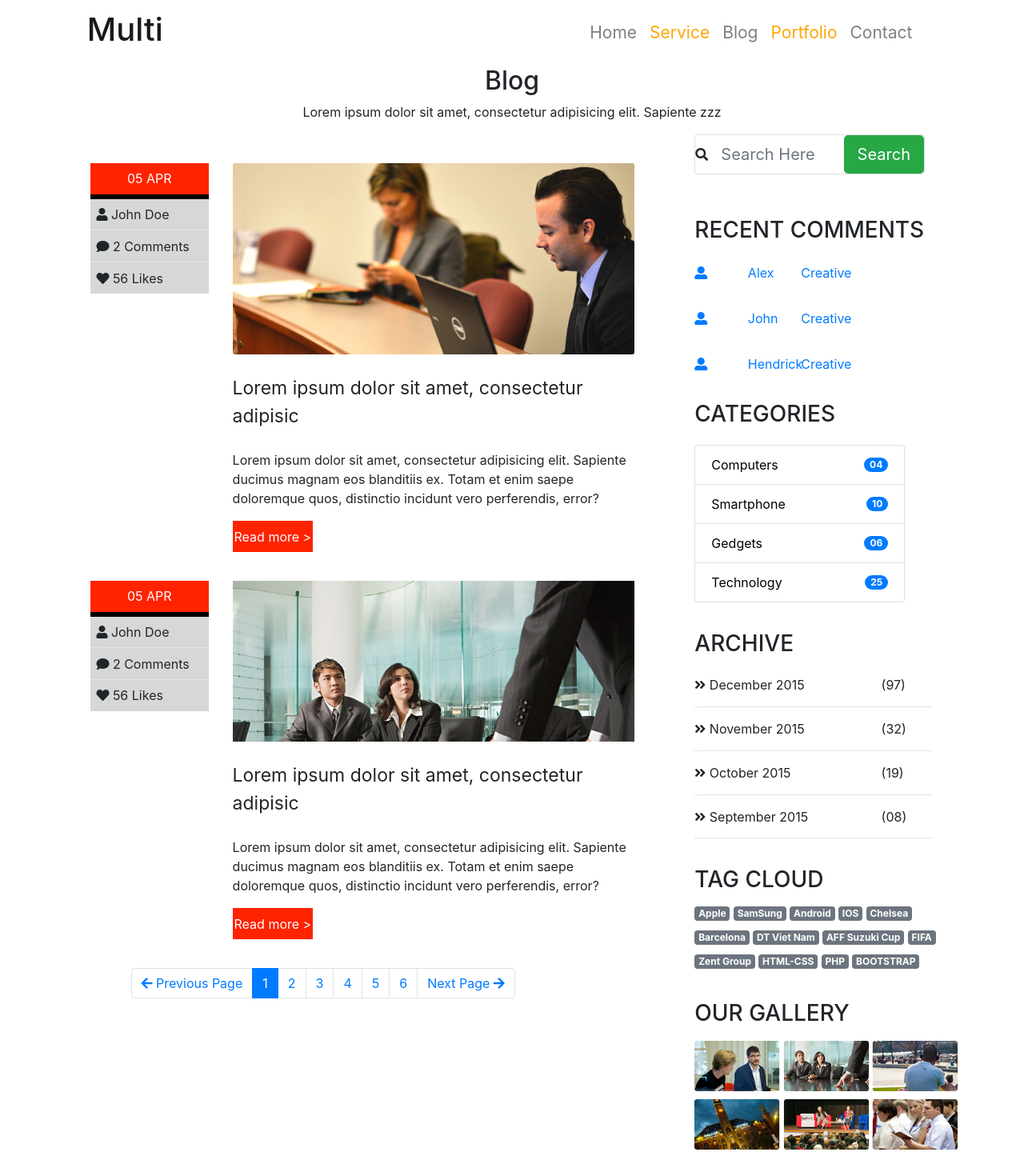
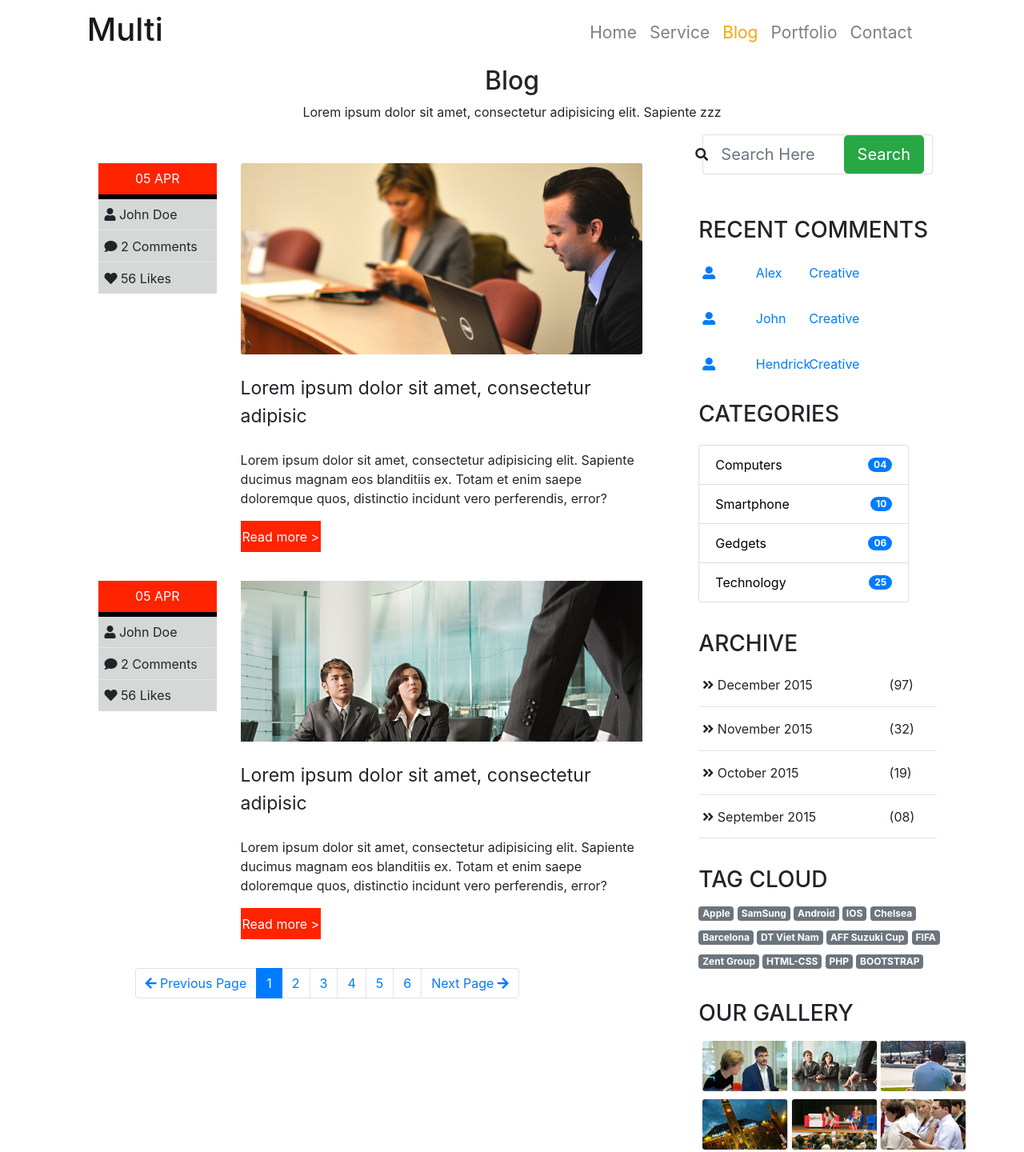
Before and after one commit to tungxdnd/abc, a plain HTML site: page Project/blog.html in a window 1280 px wide. Shown: the top 1440 px of the page at 80% size. Drawn offline with Linux system fonts and the light colour scheme.

Commit message:
My Project

```diff
--- a/Project/blog.html
+++ b/Project/blog.html
@@ -13,7 +13,7 @@
 <body>
 	<div id="zent">
 		<nav class="navbar navbar-expand-lg navbar-light" style="padding-left: 8.5%;">
-			<a class="navbar-brand a0" href="#">
+			<a class="navbar-brand a0" href="index.html">
 				<h1>Multi</h1></a>
 			<button class="navbar-toggler" type="button" data-toggle="collapse" data-target="#navbarSupportedContent" aria-controls="navbarSupportedContent" aria-expanded="false" aria-label="Toggle navigation">
 			    <span class="navbar-toggler-icon"></span>
@@ -25,15 +25,15 @@
 						<a class="nav-link wow bounce delay-2s" href="index.html">Home <span class="sr-only">(current)</span></a>
 					</li>
 					<li class="nav-item wow bounce delay-2s">
-						<a class="nav-link" href="services.html" style="color: orange">Service</a>
+						<a class="nav-link" href="services.html">Service</a>
 					</li>
 					<li class="nav-item dropdown wow bounce delay-2s">
-						<a class="nav-link" href="blog.html">
+						<a class="nav-link" href="blog.html" style="color: orange">
 							Blog
 						</a>
 					</li>
 					<li class="nav-item wow bounce delay-2s">
-						<a class="nav-link" style="color: orange" href="portfolio.html">Portfolio</a>
+						<a class="nav-link" href="portfolio.html">Portfolio</a>
 					</li>
 					<li class="nav-item wow bounce delay-2s">
 						<a class="nav-link" href="contact.html">Contact</a>
@@ -47,7 +47,7 @@
 				<p class="wow fadeInDownBig delay-2s text-center">Lorem ipsum dolor sit amet, consectetur adipisicing elit. Sapiente zzz</p>
 			<div class="row">
 				<div class="content-left col-12 col-md-12 col-lg-8">
-					<div class="row ctleft-con">
+					<div class="row ctleft-con margin-0">
 						<div class="col-12 col-md-12 col-lg-3 wow rollIn delay-2s">
 							<div  class="text-center ctleft">05 APR</div>
 							<hr class="hr">
@@ -70,7 +70,7 @@
 							<div class="readmore text-center"><a href="">Read more ></a></div>
 						</div>
 					</div>
-					<div class="row ctleft-con">
+					<div class="row ctleft-con margin-0">
 						<div class="col-12 col-md-12 col-lg-3 wow rollIn delay-2s">
 							<div  class="text-center ctleft">05 APR</div>
 							<hr class="hr">
--- a/Project/css/blog.css
+++ b/Project/css/blog.css
@@ -197,3 +197,8 @@
 
 	}
 }
+
+.row {
+	margin-left: -10px !important;
+	margin-right: 0 !important;
+}
```
Also changed, not shown: Project/contact.html (+4 -4 lines), Project/index.html (+4 -4 lines), Project/portfolio.html (+2 -2 lines), Project/services.html (+2 -2 lines).
